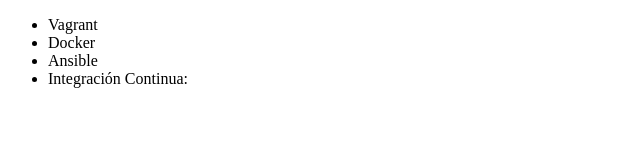
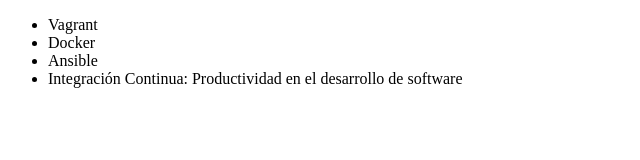
Before and after one commit to rafaelcastilloamaral/rca-git, a plain HTML site: page index.html in a window 1280 px wide. Shown: the whole page, without its empty margins (0-640 px from the left). Drawn offline with Linux system fonts and the light colour scheme.

Commit message:
Completando nombre del curso Integración Contínua

```diff
--- a/index.html
+++ b/index.html
@@ -9,7 +9,7 @@
             <li>Vagrant</li>
             <li>Docker</li>
             <li>Ansible</li>
-            <li>Integración Continua:</li>
+            <li>Integración Continua: Productividad en el desarrollo de software</li>
         </ul>
     </body>
 </html>
```
